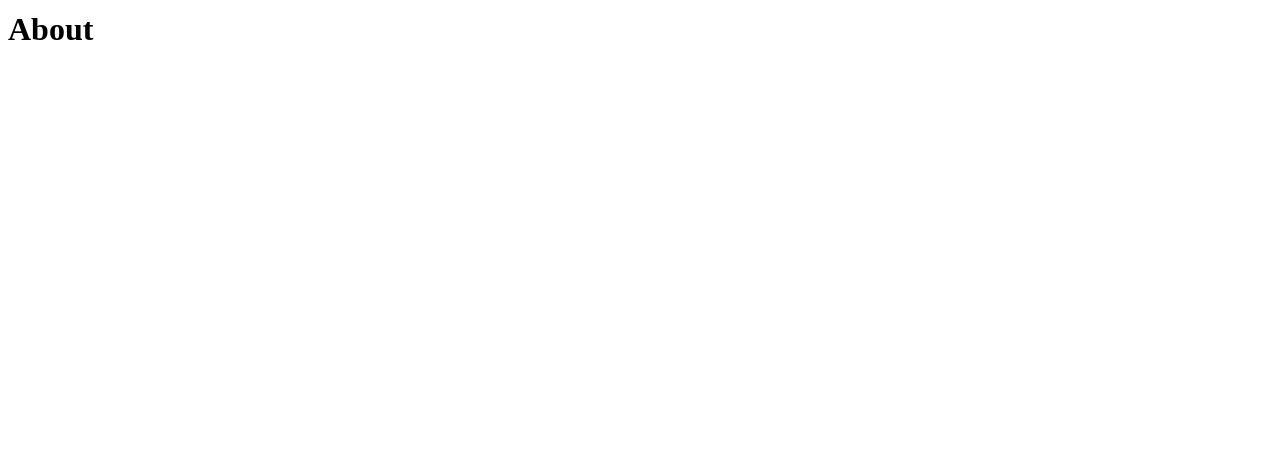
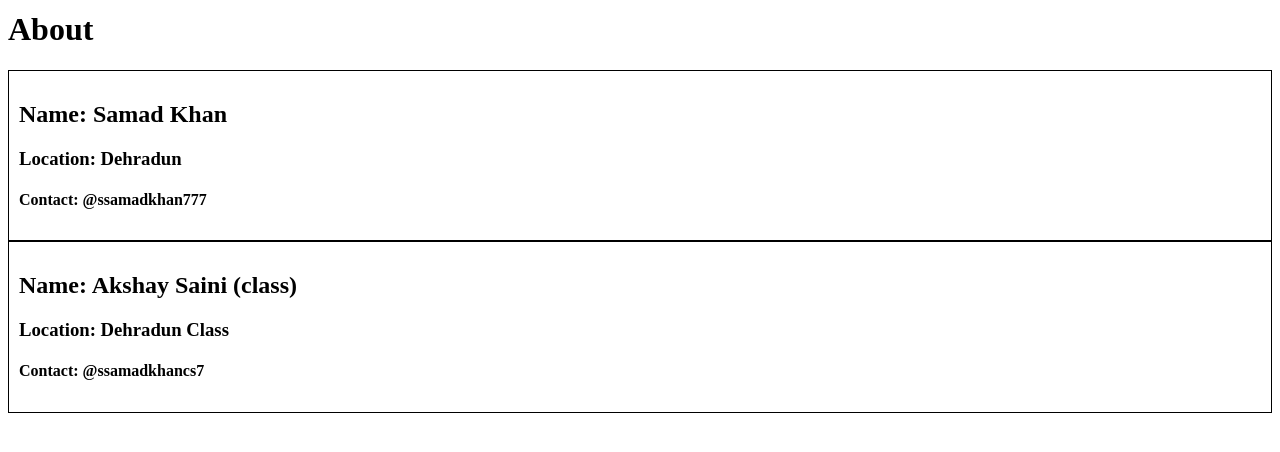
Before and after one commit to samadkhan777/namaste-react, a React (Vite) app: page /about in a window 1280 px wide. Shown: the part 174-626 px from the top of the page. Built offline with nearby package versions, Linux system fonts and the light colour scheme.

Commit message:
Passing data using User Class

```diff
--- a/index.css
+++ b/index.css
@@ -65,3 +65,8 @@
 .search {
     margin:10px;
 }
+
+.user-card{
+    padding: 10px;
+    border: 1px solid black;
+}
--- a/src/components/About.js
+++ b/src/components/About.js
@@ -1,7 +1,14 @@
+import User from "./User";
+import UserClass from "./UserClass";
+
 const About = () => {
     return (
         <div>
             <h1>About</h1>
+
+            <User name ={"Samad Khan (function)"} />
+
+            <UserClass name ={"Akshay Saini (class)"} location ={"Dehradun Class"}/>
         </div>
     );
 };
--- /dev/null
+++ b/src/components/User.js
@@ -0,0 +1,11 @@
+const User = () => {
+    return (
+        <div className="user-card">
+            <h2>Name: Samad Khan</h2>
+            <h3>Location: Dehradun</h3>
+            <h4>Contact: @ssamadkhan777</h4>
+        </div>
+    );
+};
+
+export default User;
--- /dev/null
+++ b/src/components/UserClass.js
@@ -0,0 +1,21 @@
+import React from "react";
+
+class UserClass extends React.Component {
+    constructor(props) {
+        super(props);
+
+        console.log(props);
+    }
+
+    render() {
+        return (
+            <div className="user-card">
+                <h2>Name: {this.props.name}</h2>
+                <h3>Location: {this.props.location}</h3>
+                <h4>Contact: @ssamadkhancs7</h4>
+            </div>
+        );
+    }
+}
+
+export default UserClass;
```
Also changed, not shown: Namaste ReactNotes.txt.
